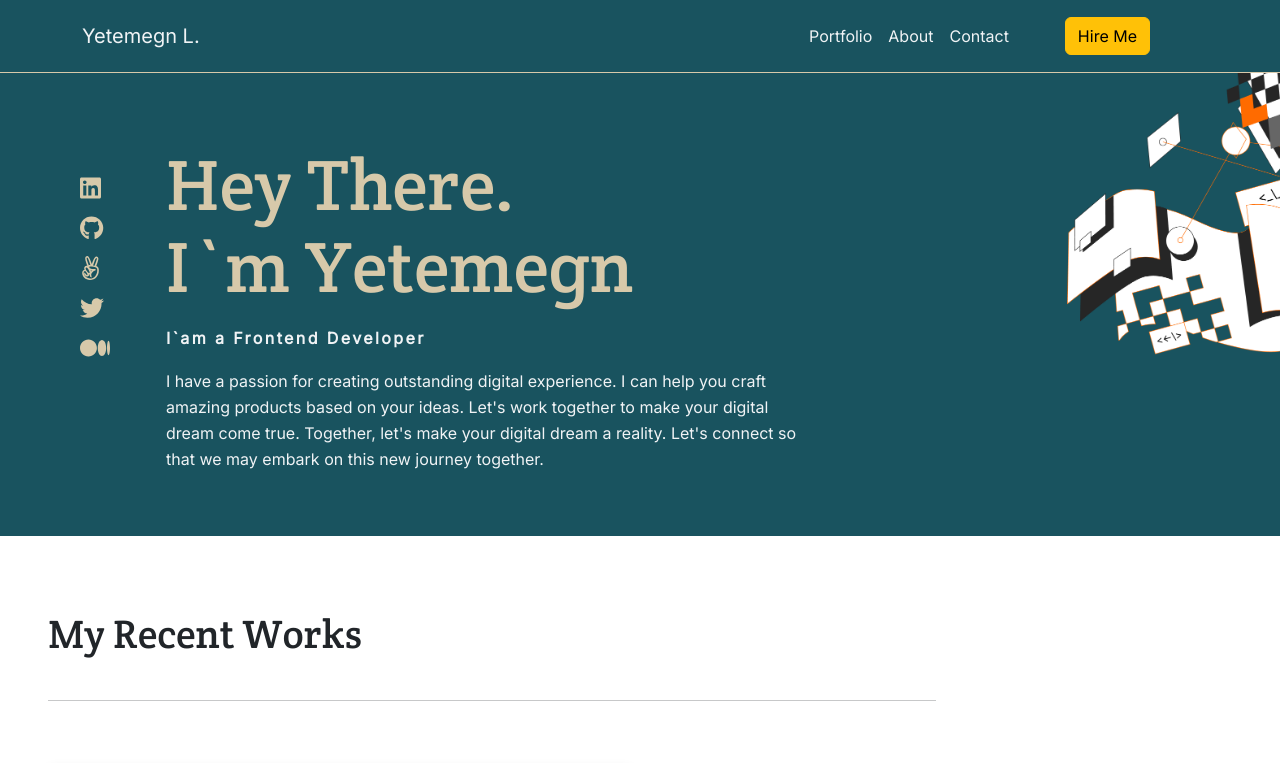
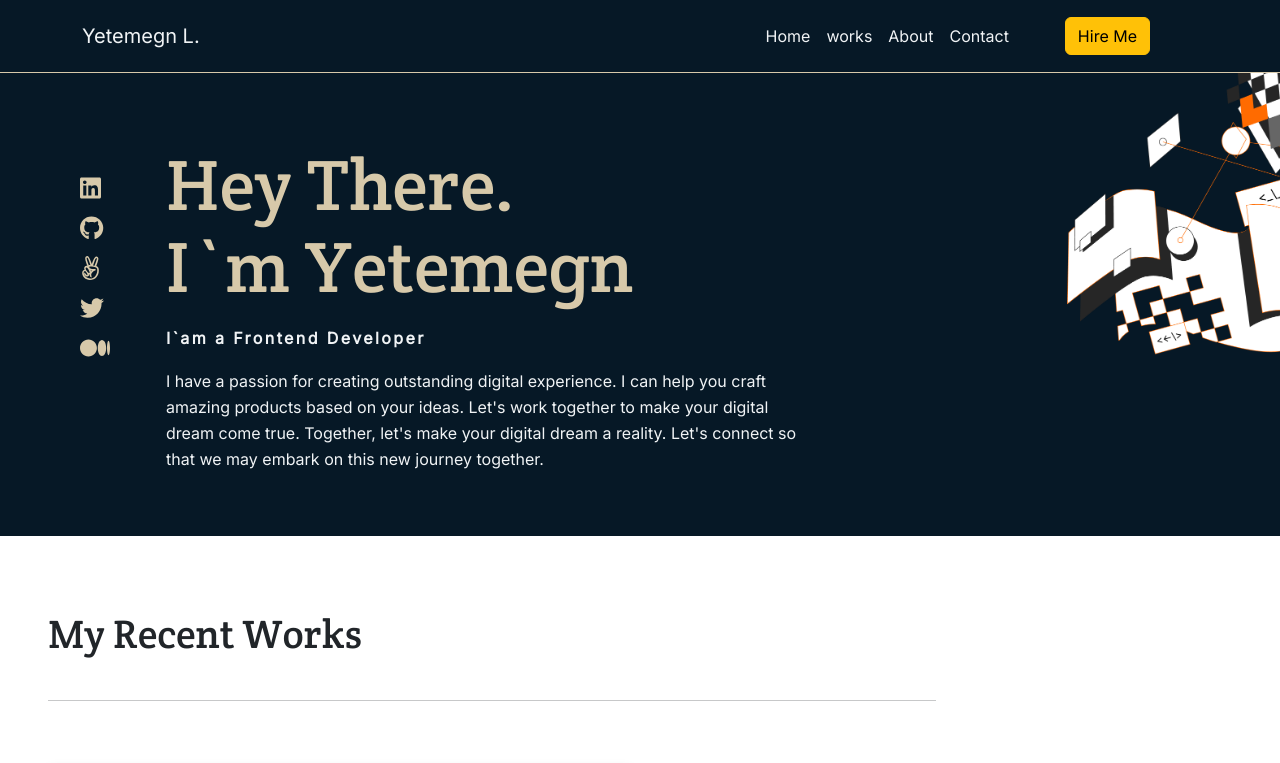
Before and after one commit to yetemegn-telaye/portfolio-react, a React (Create React App) app: page / in a window 1280 px wide. Shown: the top 763 px of the page. Built offline with nearby package versions, Linux system fonts and the light colour scheme.

Commit message:
Update theme

```diff
--- a/src/App.css
+++ b/src/App.css
@@ -6,7 +6,7 @@
 }
 
 :root {
-  --dark-color: #19535f;
+  --dark-color: #061826;
   --main-color: #d7c9aa;
   --button-color: #7b2d26;
   --light-color: #f0f3f5;
@@ -121,7 +121,7 @@
 }
 
 .demo-btn:hover {
-  background-color: goldenrod !important;
+  background-color: #ffc107 !important;
   color: var(--light-color) !important;
   border-color: var(--button-color-color) !important;
   transform: scale(1.1);
@@ -200,6 +200,7 @@ textarea {
 
 .footer-social-icons {
   border: 1px solid #dfe1e6;
+  background-color: var(--dark-color);
 }
 
 @keyframes typing {
--- a/src/components/Header.js
+++ b/src/components/Header.js
@@ -14,7 +14,8 @@ const Header = () => (
         <Navbar.Toggle aria-controls="responsive-navbar-nav" />
         <Navbar.Collapse id="responsive-navbar-nav" className="justify-content-end">
           <Nav>
-            <Nav.Link href="/">Portfolio</Nav.Link>
+            <Nav.Link href="/">Home</Nav.Link>
+            <Nav.Link href="/work">works</Nav.Link>
             <Nav.Link href="/about">
               About
             </Nav.Link>
@@ -23,8 +24,8 @@ const Header = () => (
               <FontAwesomeIcon icon={faEnvelope} beatFade />
             </Nav.Link> */}
           </Nav>
+          <Button type="button" href="/contact" className="btn-warning mx-md-5 my-xs-3">Hire Me</Button>
         </Navbar.Collapse>
-        <Button type="button" href="/contact" className="btn-warning mx-5">Hire Me</Button>
       </Container>
     </Navbar>
   </>
```
Also changed, not shown: src/images/logos/mylogo.png (added).
